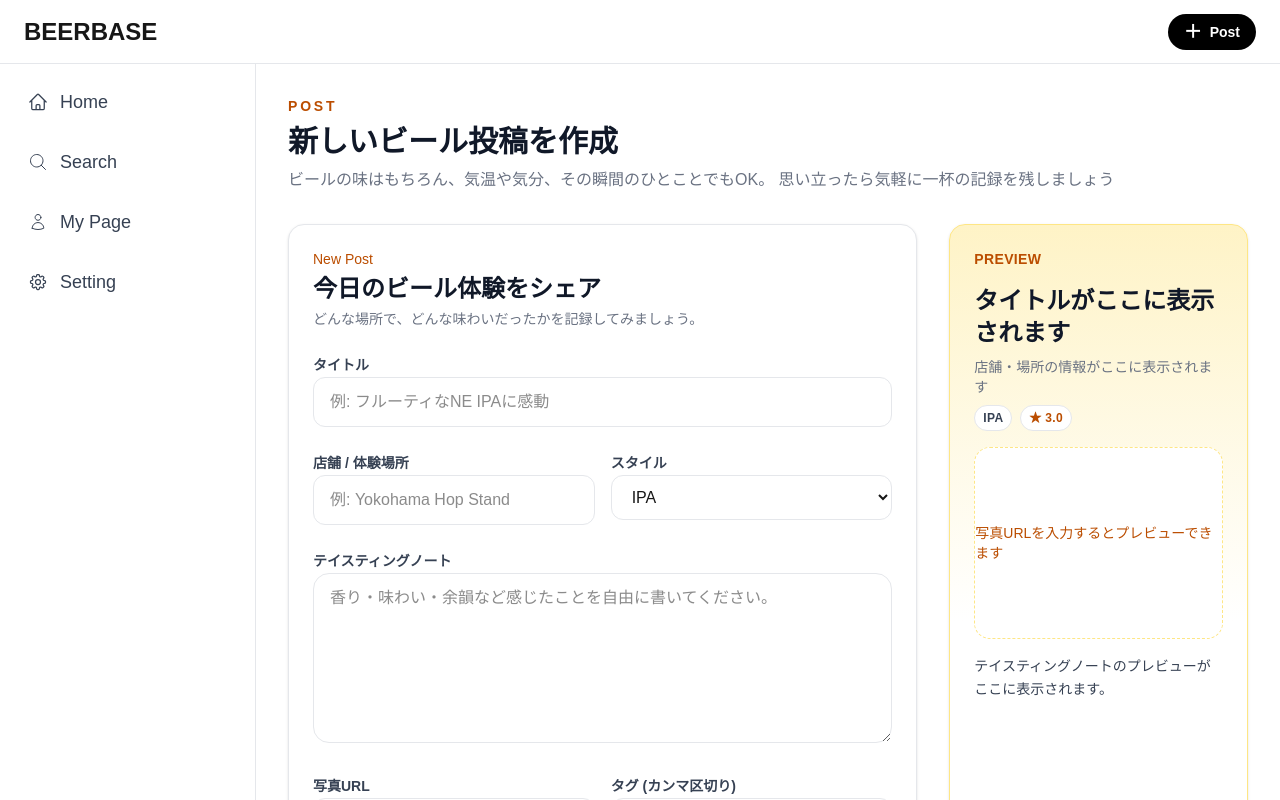
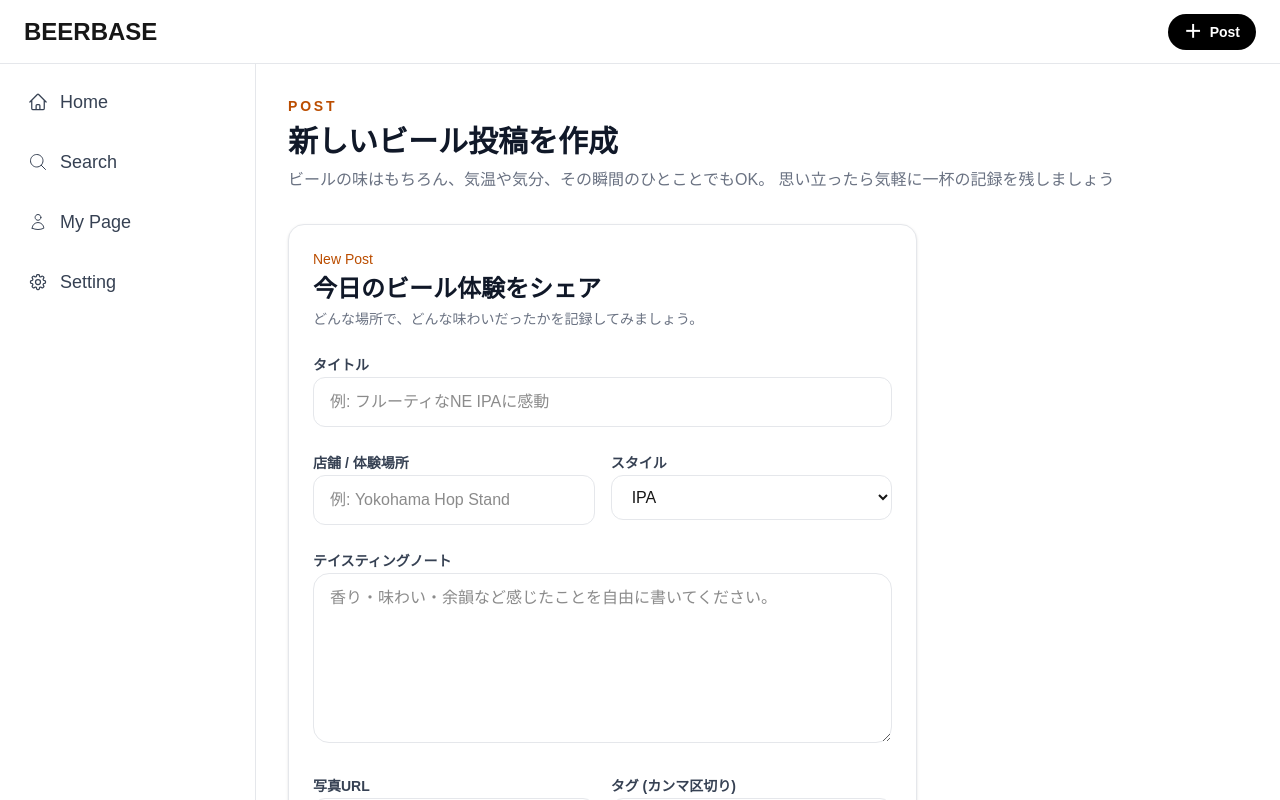
Before and after one commit to hikkky/beerbase, a Next.js app: page /posts/new in a window 1280 px wide. Shown: the top 800 px of the page. Built offline with nearby package versions, Linux system fonts and the light colour scheme.

Commit message:
delete: 不要なプレビューを削除

```diff
--- a/src/app/(posts)/posts/new/_components/PostForm.tsx
+++ b/src/app/(posts)/posts/new/_components/PostForm.tsx
@@ -233,54 +233,6 @@ export function PostForm() {
           )}
         </div>
       </form>
-
-      <aside className="bg-gradient-to-b from-amber-100 via-white to-white border border-amber-200 rounded-2xl p-6 space-y-4 shadow-sm">
-        <p className="text-sm font-semibold text-amber-700 tracking-wide">
-          PREVIEW
-        </p>
-        <div className="space-y-2">
-          <h3 className="text-2xl font-bold text-gray-900">
-            {formData.title || "タイトルがここに表示されます"}
-          </h3>
-          <p className="text-sm text-gray-500">
-            {formData.location || "店舗・場所の情報がここに表示されます"}
-          </p>
-          <p className="inline-flex items-center gap-2 text-xs font-semibold uppercase tracking-wide text-gray-600">
-            <span className="px-2 py-1 rounded-full bg-white border border-gray-200 text-gray-700">
-              {formData.style}
-            </span>
-            <span className="px-2 py-1 rounded-full bg-white border border-gray-200 text-amber-700">
-              ★ {Number(formData.rating).toFixed(1)}
-            </span>
-          </p>
-        </div>
-        <div className="w-full h-48 rounded-2xl border border-dashed border-amber-200 flex items-center justify-center text-sm text-amber-700 bg-white">
-          {formData.imageUrl ? (
-            <img
-              src={formData.imageUrl}
-              alt="preview"
-              className="w-full h-full object-cover rounded-2xl"
-            />
-          ) : (
-            <span>写真URLを入力するとプレビューできます</span>
-          )}
-        </div>
-        <p className="text-sm text-gray-700 whitespace-pre-wrap leading-relaxed">
-          {formData.tastingNotes || "テイスティングノートのプレビューがここに表示されます。"}
-        </p>
-        {tagList.length > 0 && (
-          <div className="flex flex-wrap gap-2">
-            {tagList.map((tag) => (
-              <span
-                key={tag}
-                className="px-3 py-1 rounded-full bg-white border border-gray-200 text-xs font-semibold text-gray-600"
-              >
-                {tag.startsWith("#") ? tag : `#${tag}`}
-              </span>
-            ))}
-          </div>
-        )}
-      </aside>
-    </section>
+        </section>
   );
 }
```
